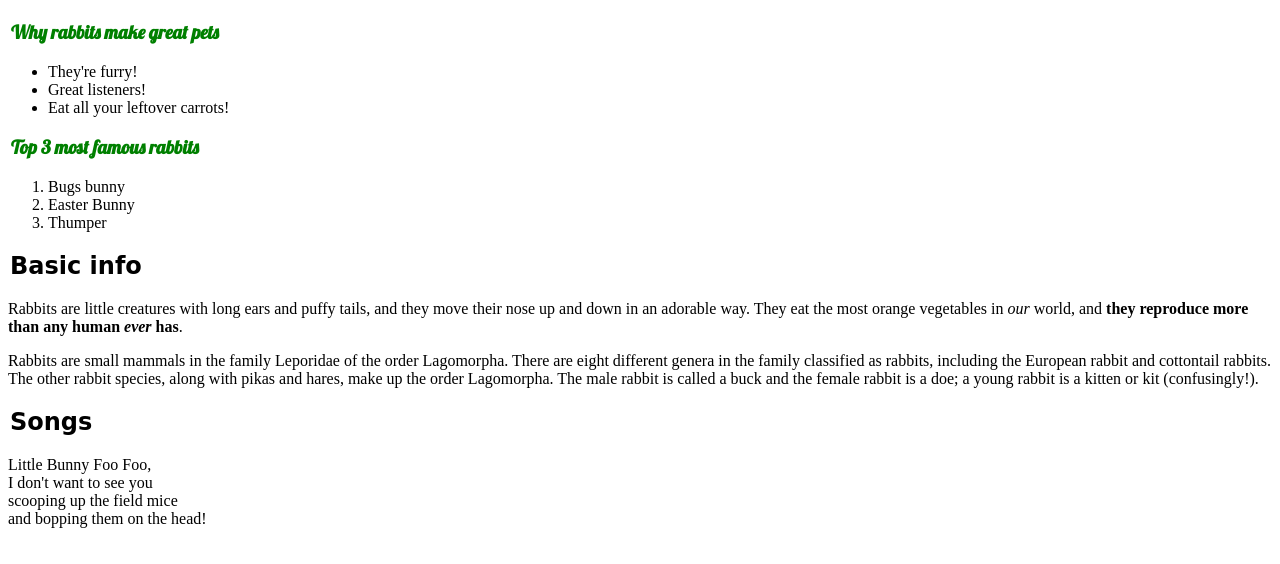
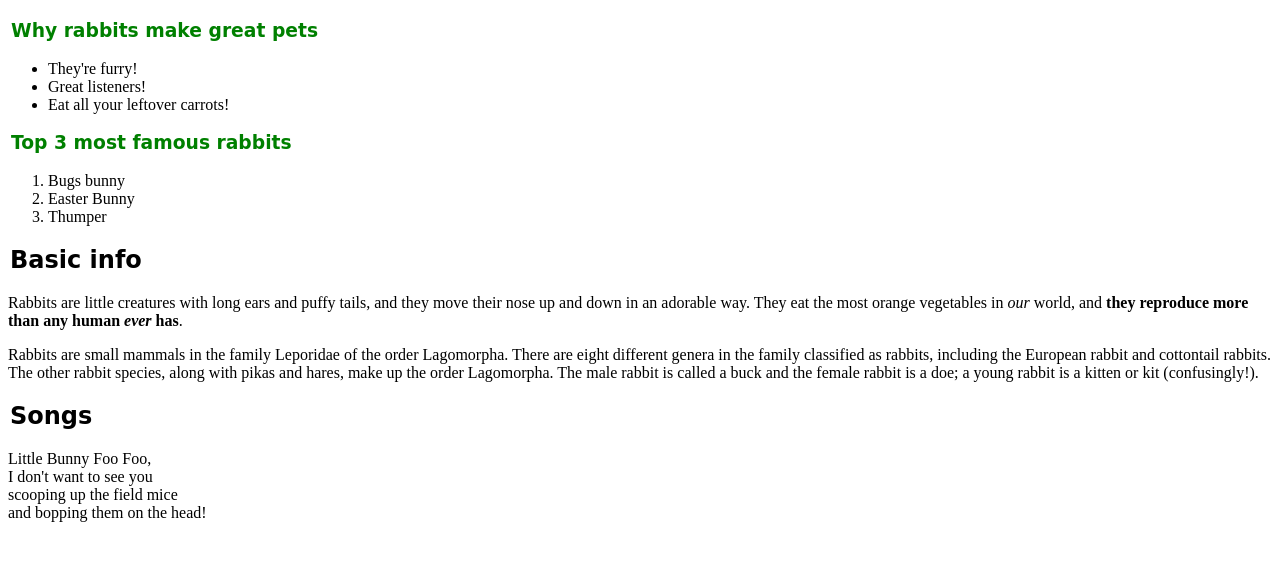
Before and after one commit to MarcoIglesias32/MarcoCamino.github.io, a plain HTML site: page index.html in a window 1280 px wide. Shown: the part 236-800 px from the top of the page. Drawn offline with Linux system fonts and the light colour scheme; files that its build step writes are made by us from their sources; a web font is replaced by a local one.

Commit message:
Update style.css

```diff
--- a/styles/style.css
+++ b/styles/style.css
@@ -13,5 +13,5 @@ h2 {
 h3 {
   color: green;
   margin-left: 3px;
-  font-family: 'Lobster', cursive;
+  font-family: 'Indie Flower', cursive;
 };
```
